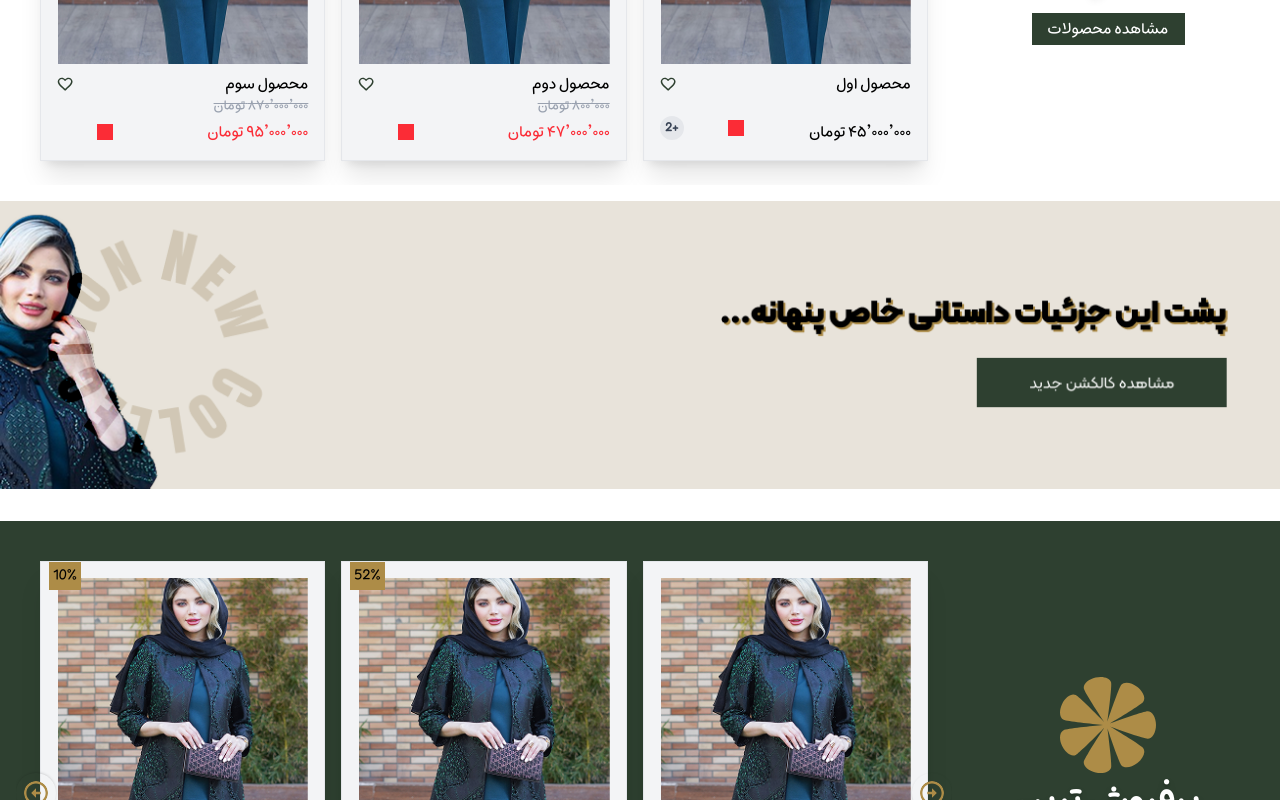
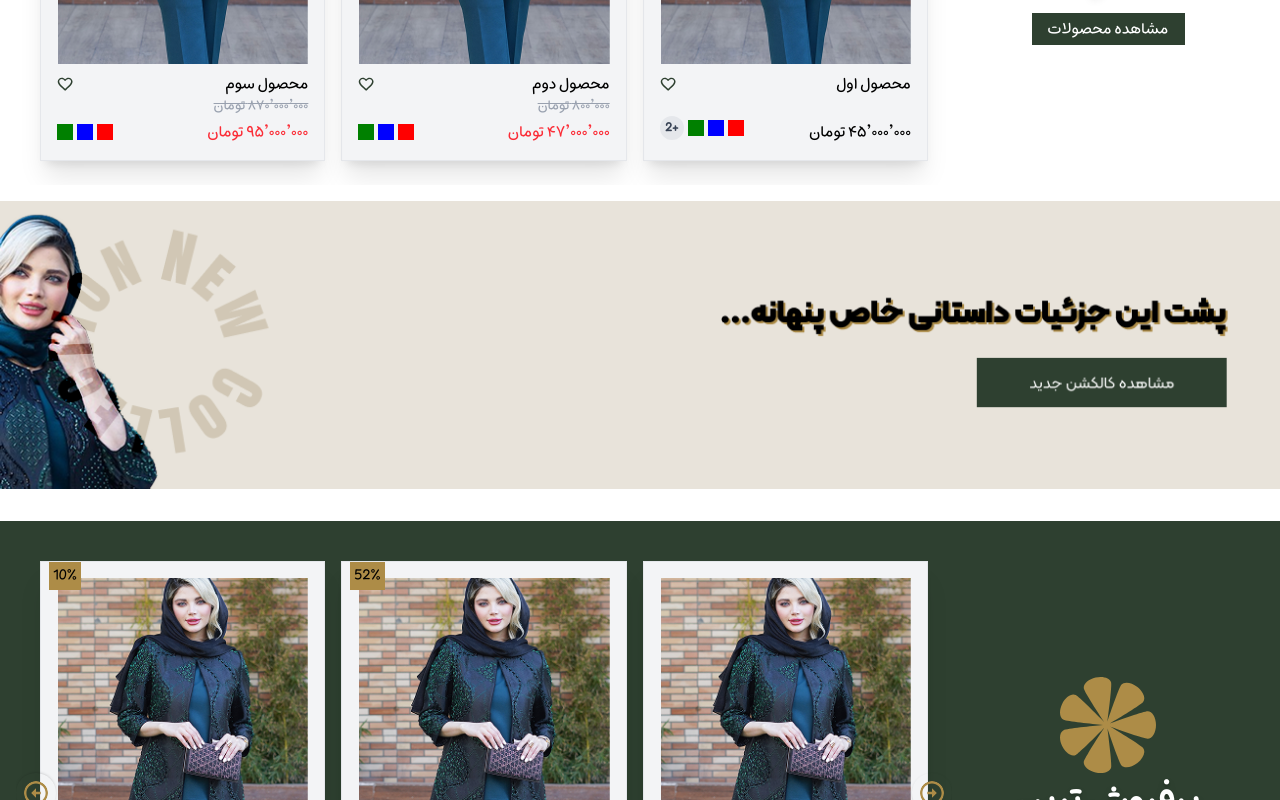
Before and after one commit to Niloofar-Palvaneh/landing_store, a Next.js app: page / in a window 1280 px wide. Shown: the part 1280-2080 px from the top of the page. Built offline with nearby package versions, Linux system fonts and the light colour scheme.

Commit message:
change slider to tsx andadd article fille

```diff
--- a/sharedData.ts
+++ b/sharedData.ts
@@ -16,15 +16,15 @@ export const categoryItems = [
 ]
 
 export const sliderItems = [
-    { id: 1, title: "محصول اول", img: "/imgs/slide-1.png", price: 45000000, discountPercentage: 0, priceBeforeDiscount: 870000000, colors: [{ id: 1, color: "red-500" }, { id: 2, color: "blue-500" }, { id: 3, color: "green-500" } , { id: 4, color: "yellow-500" } , { id: 5, color: "pink-500" }] },
-    { id: 2, title: "محصول دوم", img: "/imgs/slide-1.png", price: 47000000, discountPercentage: 52, priceBeforeDiscount: 800000, colors: [{ id: 1, color: "red-500" }, { id: 2, color: "blue-500" }, { id: 3, color: "green-500" }] },
-    { id: 3, title: "محصول سوم", img: "/imgs/slide-1.png", price: 95000000, discountPercentage: 10, priceBeforeDiscount: 870000000, colors: [{ id: 1, color: "red-500" }, { id: 2, color: "blue-500" }, { id: 3, color: "green-500" }] },
-    { id: 4, title: "محصول چهارم", img: "/imgs/slide-1.png", price: 25000000, discountPercentage: 11, priceBeforeDiscount: 100000, colors: [{ id: 1, color: "red-500" }, { id: 2, color: "blue-500" }, { id: 3, color: "green-500" }] },
-    { id: 5, title: "محصول پنجم", img: "/imgs/slide-1.png", price: 45000000, discountPercentage: 3, priceBeforeDiscount: 870000000, colors: [{ id: 1, color: "red-500" }, { id: 2, color: "blue-500" }, { id: 3, color: "green-500" }] },
-    { id: 6, title: "محصول ششم", img: "/imgs/slide-1.png", price: 55000000, discountPercentage: 5, priceBeforeDiscount: 870000000, colors: [{ id: 1, color: "red-500" }, { id: 2, color: "blue-500" }, { id: 3, color: "green-500" }] },
-    { id: 7, title: "محصول هفتم", img: "/imgs/slide-1.png", price: 45000000, discountPercentage: 74, priceBeforeDiscount: 4522222, colors: [{ id: 1, color: "red-500" }, { id: 2, color: "blue-500" }, { id: 3, color: "green-500" }] },
-    { id: 8, title: "محصول هشتم", img: "/imgs/slide-1.png", price: 43000000, discountPercentage: 0, priceBeforeDiscount: 1411111, colors: [{ id: 1, color: "red-500" }, { id: 2, color: "blue-500" }, { id: 3, color: "green-500" }] },
-    { id: 9, title: "محصول نهم", img: "/imgs/slide-1.png", price: 15000000, discountPercentage: 20, priceBeforeDiscount: 700000, colors: [{ id: 1, color: "red-500" }, { id: 2, color: "blue-500" }, { id: 3, color: "green-500" }] },
-    { id: 10, title: "محصول دهم", img: "/imgs/slide-1.png", price: 85000000, discountPercentage: 0, priceBeforeDiscount: 870000000, colors: [{ id: 1, color: "red-500" }, { id: 2, color: "blue-500" }, { id: 3, color: "green-500" }] },
-    { id: 11, title: "محصول یازدهم", img: "/imgs/slide-1.png", price: 45000000, discountPercentage: 0, priceBeforeDiscount: 870000000, colors: [{ id: 1, color: "red-500" }, { id: 2, color: "blue-500" }, { id: 3, color: "green-500" }] },
+    { id: 1, title: "محصول اول", img: "/imgs/slide-1.png", price: 45000000, discountPercentage: 0, priceBeforeDiscount: 870000000, colors: [{ id: 1, color: "red " }, { id: 2, color: "blue " }, { id: 3, color: "green " } , { id: 4, color: "yellow " } , { id: 5, color: "pink " }] },
+    { id: 2, title: "محصول دوم", img: "/imgs/slide-1.png", price: 47000000, discountPercentage: 52, priceBeforeDiscount: 800000, colors: [{ id: 1, color: "red " }, { id: 2, color: "blue " }, { id: 3, color: "green " }] },
+    { id: 3, title: "محصول سوم", img: "/imgs/slide-1.png", price: 95000000, discountPercentage: 10, priceBeforeDiscount: 870000000, colors: [{ id: 1, color: "red " }, { id: 2, color: "blue " }, { id: 3, color: "green " }] },
+    { id: 4, title: "محصول چهارم", img: "/imgs/slide-1.png", price: 25000000, discountPercentage: 11, priceBeforeDiscount: 100000, colors: [{ id: 1, color: "red " }, { id: 2, color: "blue " }, { id: 3, color: "green " }] },
+    { id: 5, title: "محصول پنجم", img: "/imgs/slide-1.png", price: 45000000, discountPercentage: 3, priceBeforeDiscount: 870000000, colors: [{ id: 1, color: "red " }, { id: 2, color: "blue " }, { id: 3, color: "green " }] },
+    { id: 6, title: "محصول ششم", img: "/imgs/slide-1.png", price: 55000000, discountPercentage: 5, priceBeforeDiscount: 870000000, colors: [{ id: 1, color: "red " }, { id: 2, color: "blue " }, { id: 3, color: "green " }] },
+    { id: 7, title: "محصول هفتم", img: "/imgs/slide-1.png", price: 45000000, discountPercentage: 74, priceBeforeDiscount: 4522222, colors: [{ id: 1, color: "red " }, { id: 2, color: "blue " }, { id: 3, color: "green " }] },
+    { id: 8, title: "محصول هشتم", img: "/imgs/slide-1.png", price: 43000000, discountPercentage: 0, priceBeforeDiscount: 1411111, colors: [{ id: 1, color: "red " }, { id: 2, color: "blue " }, { id: 3, color: "green " }] },
+    { id: 9, title: "محصول نهم", img: "/imgs/slide-1.png", price: 15000000, discountPercentage: 20, priceBeforeDiscount: 700000, colors: [{ id: 1, color: "red " }, { id: 2, color: "blue " }, { id: 3, color: "green " }] },
+    { id: 10, title: "محصول دهم", img: "/imgs/slide-1.png", price: 85000000, discountPercentage: 0, priceBeforeDiscount: 870000000, colors: [{ id: 1, color: "red " }, { id: 2, color: "blue " }, { id: 3, color: "green " }] },
+    { id: 11, title: "محصول یازدهم", img: "/imgs/slide-1.png", price: 45000000, discountPercentage: 0, priceBeforeDiscount: 870000000, colors: [{ id: 1, color: "red " }, { id: 2, color: "blue " }, { id: 3, color: "green " }] },
 ]
--- /dev/null
+++ b/src/app/components/ArticleSlider.tsx
@@ -0,0 +1,9 @@
+import React from 'react'
+
+function ArticleSlider() {
+  return (
+    <div>ArticleSlider</div>
+  )
+}
+
+export default ArticleSlider
--- a/src/app/components/Slider.jsx
+++ b/src/app/components/Slider.tsx
@@ -6,9 +6,9 @@ import SecondaryBTN from "./SecondaryBTN";
 import PrimaryBTN from "./PrimaryBTN";
 
 
-const formatPrice = (num) => num.toLocaleString("fa-IR");
+const formatPrice = (num: any) => num.toLocaleString("fa-IR");
 
-const Slider = ({ items, isBgGreen, title, btnText }) => {
+const Slider = ({ items, isBgGreen, title, btnText }: any) => {
   const [index, setIndex] = useState(0);
   const [visibleCount, setVisibleCount] = useState(3); // ← مقدار پیش‌فرض دسکتاپ
   const total = items.length;
@@ -131,8 +131,12 @@ const Slider = ({ items, isBgGreen, title, btnText }) => {
                       )}
                       <div className="flex items-center gap-1 mb-1">
                         {
-                          item.colors.slice(0, 3).map(itemColor => (
-                            <div key={itemColor.id} className={`w-4 h-4 bg-${itemColor.color}`}></div>
+                          item.colors.slice(0, 3).map((itemColor: { id: number; color: string }) => (
+                            <div
+                              key={itemColor.id}
+                              style={{ backgroundColor: itemColor.color }}
+                              className="w-4 h-4"
+                            ></div>
                           ))
                         }
                         {item.colors.length > 3 && (
```
